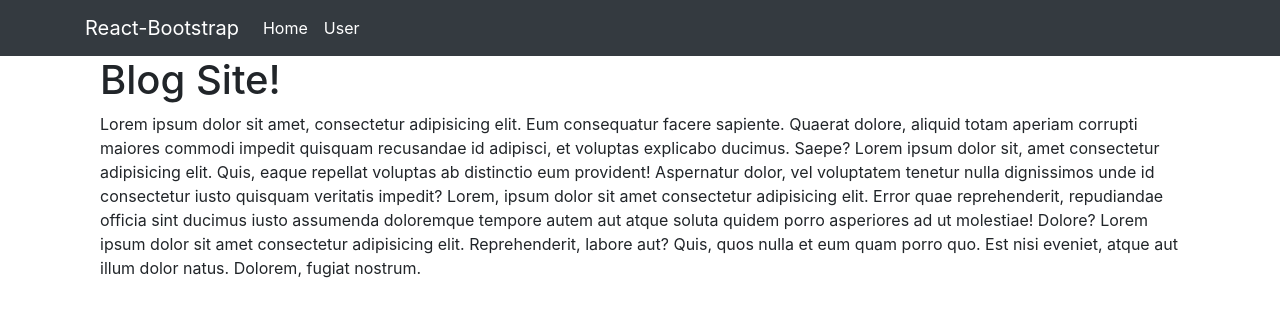
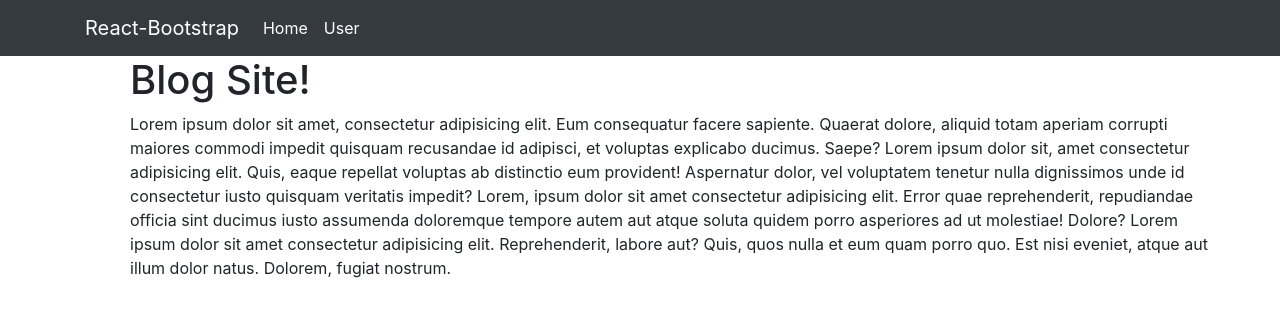
Before and after one commit to CameronSWilliamson/go-react-blog, a React (Create React App) app in the folder client/: page / in a window 1280 px wide. Shown: the top 316 px of the page. Built offline with nearby package versions, Linux system fonts and the light colour scheme.

Commit message:
Updated content so that it will display with flex

```diff
--- a/client/src/components/Content.tsx
+++ b/client/src/components/Content.tsx
@@ -7,11 +7,13 @@ interface Props {
 
 const Content = (props: Props) => {
     return (
-        <Container>
-            <Col></Col>
-            <Col>{props.children}</Col>
-            <Col></Col>
-        </Container>
+        <div>
+            <Container style={{ display: "flex" }}>
+                <Col></Col>
+                <Col md="auto">{props.children}</Col>
+                <Col></Col>
+            </Container>
+        </div>
     );
 };
 
```
